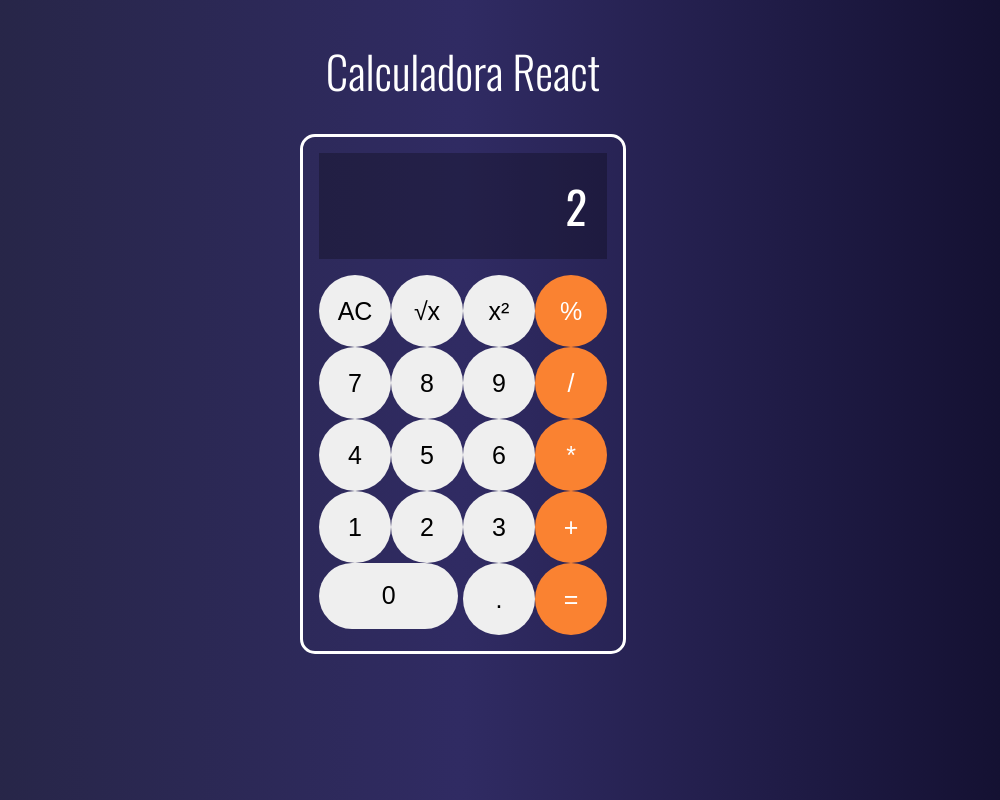
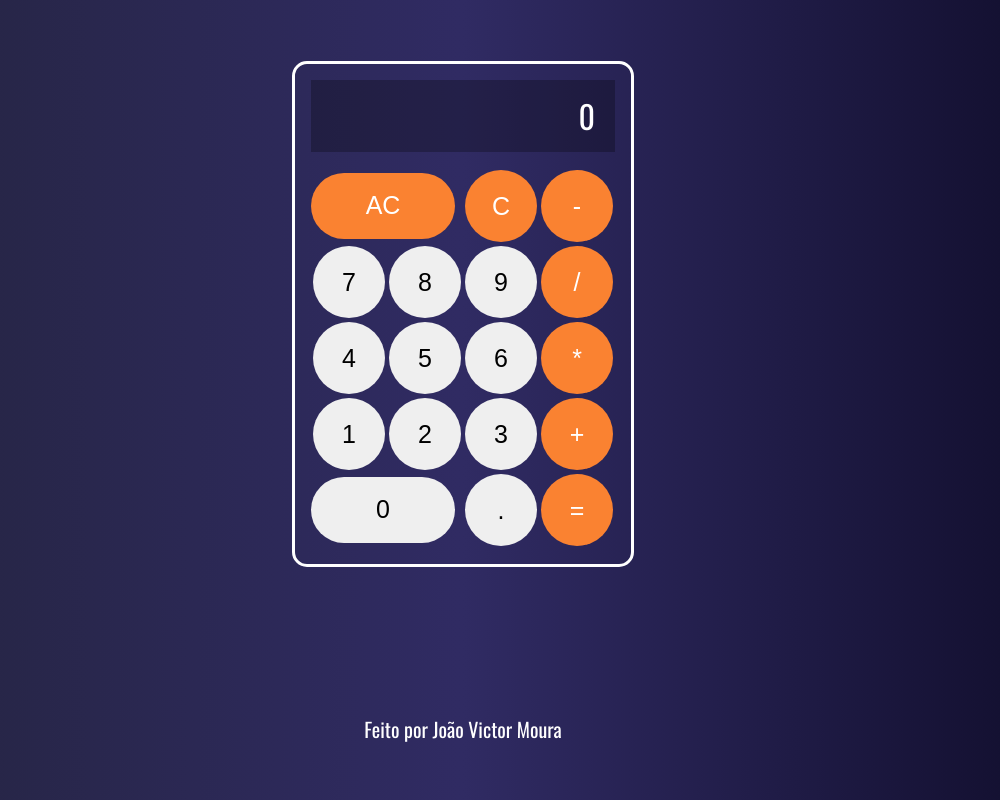
Before and after one commit to jovimoura/calculadora-react, a React (Create React App) app: page / in a window 1280 px wide. Shown: the whole page, without its empty margins (177-1177 px from the left). Built offline with nearby package versions, Linux system fonts and the light colour scheme.

Commit message:
finalização

```diff
--- a/src/App.css
+++ b/src/App.css
@@ -1,14 +1,61 @@
+@import url('https://fonts.googleapis.com/css2?family=Oswald:wght@300&display=swap');
+
+html, body {
+  height: 100%;
+  overflow: hidden;
+}
+
+body {
+  display: flex;
+  justify-content: center;
+  height: 100%;
+}
+
 .App {
+
+  font-family: 'Oswald', sans-serif;
+  height: 100%;
   display: grid;
+  margin:auto;
   align-items: center;
   flex-direction: column;
   justify-content: center;
 }
 
-.App .Calculator{
+.Calculator{
   border: 3px solid #fff;
   border-radius: 15px;
   padding: 1rem;
   /* max-width: 280px;
   max-height: 500px; */
 }
+
+@media (max-width:768px) {
+  html {
+    height: 100%;
+  }
+
+  .App {
+    display: flex;
+    align-items: center;
+    justify-content: center;
+    margin: auto;
+  }
+}
+
+footer {
+  margin-top: 30px;
+  font-size: 20px;
+}
+
+a {
+  text-decoration: none;
+  color: #FFF;
+  transition: ease-in-out .22s;
+}
+a:hover {
+  color: #33a1fd;
+}
+a:active {
+  text-decoration: underline;
+}
--- a/src/App.jsx
+++ b/src/App.jsx
@@ -1,16 +1,63 @@
-import React from "react";
-import Display from "./components/Display/Display";
-import Keyboard from "./components/Keyboard/Keyboard";
+import React, { useState } from "react";
+import "./assets/css/reset.css"
 import "./App.css";
+import './assets/css/Display.css'
+import "./assets/css/Keyboard.css";
 
 function App() {
+  const [ result, setResult ] = useState("0")
+
+  const handleClick = e => {
+    if(result === "0") {
+      setResult(e.target.name)
+
+    } else {
+      setResult(result.concat(e.target.name))
+    }
+  }
+
+  const clear = () => {
+    setResult("0")
+  }
+
+  const backspace = () => {
+    setResult(result.slice(0, -1))
+  }
+
+  const igual = () => {
+    setResult(eval(result).toString())
+  }
+
   return (
     <div className="App">
-      <h1>Calculadora React</h1>
       <div className="Calculator">
-        <Display value={2} />
-        <Keyboard />
+        <div className="Display">{result}</div>
+        <div className="Keyboard">
+          <button onClick={clear} id="double" className="button operators">AC</button>
+          <button onClick={backspace} className="button operators">C</button>
+          <button name="-" onClick={handleClick} className="button operators">-</button>
+          <button name="7" onClick={handleClick} className="button">7</button>
+          <button name="8" onClick={handleClick} className="button">8</button>
+          <button name="9" onClick={handleClick} className="button">9</button>
+          <button name="/" onClick={handleClick} className="button operators">/</button>
+          <button name="4" onClick={handleClick} className="button">4</button>
+          <button name="5" onClick={handleClick} className="button">5</button>
+          <button name="6" onClick={handleClick} className="button">6</button>
+          <button name="*" onClick={handleClick} className="button operators">*</button>
+          <button name="1" onClick={handleClick} className="button">1</button>
+          <button name="2" onClick={handleClick} className="button">2</button>
+          <button name="3" onClick={handleClick} className="button">3</button>
+          <button name="+" onClick={handleClick} className="button operators">+</button>
+          <button name="0" onClick={handleClick} className="button double" id="double">
+            0
+          </button>
+          <button name="." onClick={handleClick} className="button">.</button>
+          <button onClick={igual} className="button operators">=</button>
+        </div>
       </div>
+      <footer className="rodape">
+      Feito por <a rel="noreferrer" href="https://jovimoura.github.io/portfolio/" className="github" target="_blank">João Victor Moura</a>
+      </footer>
     </div>
   );
 }
--- a/src/components/Display/Display.css
+++ b/src/assets/css/Display.css
@@ -7,4 +7,5 @@
   align-items: center;
   padding: 20px;
   font-size: 2em;
+  height: 2rem;
 }
--- a/src/components/Keyboard/Keyboard.css
+++ b/src/assets/css/Keyboard.css
@@ -12,6 +12,7 @@
   width: 4.5rem;
   font-size: 25px;
   outline: none;
+  margin: 2px;
 }
 
 .button:active {
@@ -20,9 +21,10 @@
 }
 
 #double {
+  margin: 5px 0;
   border-radius: 35px;
   height: 4.1rem;
-  width: 8.7rem;
+  width: 9rem;
   grid-column: span 2;
 }
 
--- /dev/null
+++ b/src/assets/css/reset.css
@@ -0,0 +1,48 @@
+/* http://meyerweb.com/eric/tools/css/reset/
+   v2.0 | 20110126
+   License: none (public domain)
+*/
+
+html, body, div, span, applet, object, iframe,
+h1, h2, h3, h4, h5, h6, p, blockquote, pre,
+a, abbr, acronym, address, big, cite, code,
+del, dfn, em, img, ins, kbd, q, s, samp,
+small, strike, strong, sub, sup, tt, var,
+b, u, i, center,
+dl, dt, dd, ol, ul, li,
+fieldset, form, label, legend,
+table, caption, tbody, tfoot, thead, tr, th, td,
+article, aside, canvas, details, embed,
+figure, figcaption, footer, header, hgroup,
+menu, nav, output, ruby, section, summary,
+time, mark, audio, video {
+	margin: 0;
+	padding: 0;
+	border: 0;
+	font-size: 100%;
+	font: inherit;
+	vertical-align: baseline;
+}
+/* HTML5 display-role reset for older browsers */
+article, aside, details, figcaption, figure,
+footer, header, hgroup, menu, nav, section {
+	display: block;
+}
+body {
+	line-height: 1;
+}
+ol, ul {
+	list-style: none;
+}
+blockquote, q {
+	quotes: none;
+}
+blockquote:before, blockquote:after,
+q:before, q:after {
+	content: '';
+	content: none;
+}
+table {
+	border-collapse: collapse;
+	border-spacing: 0;
+}
--- a/src/components/Display/Display.jsx
+++ /dev/null
@@ -1,11 +0,0 @@
-import './Display.css'
-
-function Display (props) {
-  return (
-    <div className="Display">
-      { props.value }
-    </div>
-  )
-}
-
-export default Display
--- a/src/components/Keyboard/Keyboard.jsx
+++ /dev/null
@@ -1,31 +0,0 @@
-import "./Keyboard.css";
-
-function Keyboard(props) {
-  return (
-    <div className="Keyboard">
-      <button className="button triple">AC</button>
-      <button className="button triple">√x</button>
-      <button className="button triple">x²</button>
-      <button className="button operators">%</button>
-      <button className="button">7</button>
-      <button className="button">8</button>
-      <button className="button">9</button>
-      <button className="button operators">/</button>
-      <button className="button">4</button>
-      <button className="button">5</button>
-      <button className="button">6</button>
-      <button className="button operators">*</button>
-      <button className="button">1</button>
-      <button className="button">2</button>
-      <button className="button">3</button>
-      <button className="button operators">+</button>
-      <button className="button" id="double">
-        0
-      </button>
-      <button className="button">.</button>
-      <button className="button operators">=</button>
-    </div>
-  );
-}
-
-export default Keyboard;
--- a/src/index.css
+++ b/src/index.css
@@ -3,12 +3,11 @@ body {
   background: -webkit-linear-gradient(to right, #24243e, #302b63, #0f0c29);  /* Chrome 10-25, Safari 5.1-6 */
   background: linear-gradient(to right, #24243e, #302b63, #0f0c29); /* W3C, IE 10+/ Edge, Firefox 16+, Chrome 26+, Opera 12+, Safari 7+ */
   color: #fff;
-  font-family: Oswald;
   text-align: center;
   font-size: 1.4rem;
 }
 
-h1, h2, h3 {
+h1, h2, h3, footer, a {
   font-weight: 300;
 }
 
```
Also changed, not shown: 1 other file (tests, documents, lock files or other folders).
